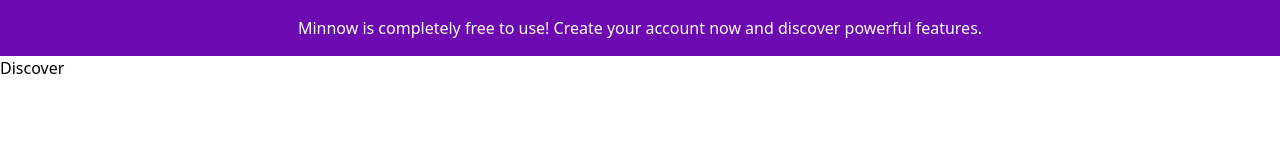
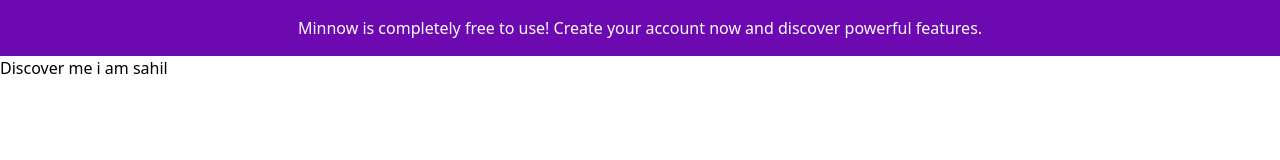
Before and after one commit to sahildkun/SPECTRUM-PROJECT-1, a React (Create React App) app: page /discover in a window 1280 px wide. Shown: the top 160 px of the page. Built offline with nearby package versions, Linux system fonts and the light colour scheme.

Commit message:
second commit

```diff
--- a/src/Discover.js
+++ b/src/Discover.js
@@ -2,7 +2,7 @@
 
 function Discover() {
   return (
-    <div>Discover</div>
+    <div>Discover me i am sahil</div>
   )
 }
 
```
Also changed, not shown: 1 other file (tests, documents, lock files or other folders).
